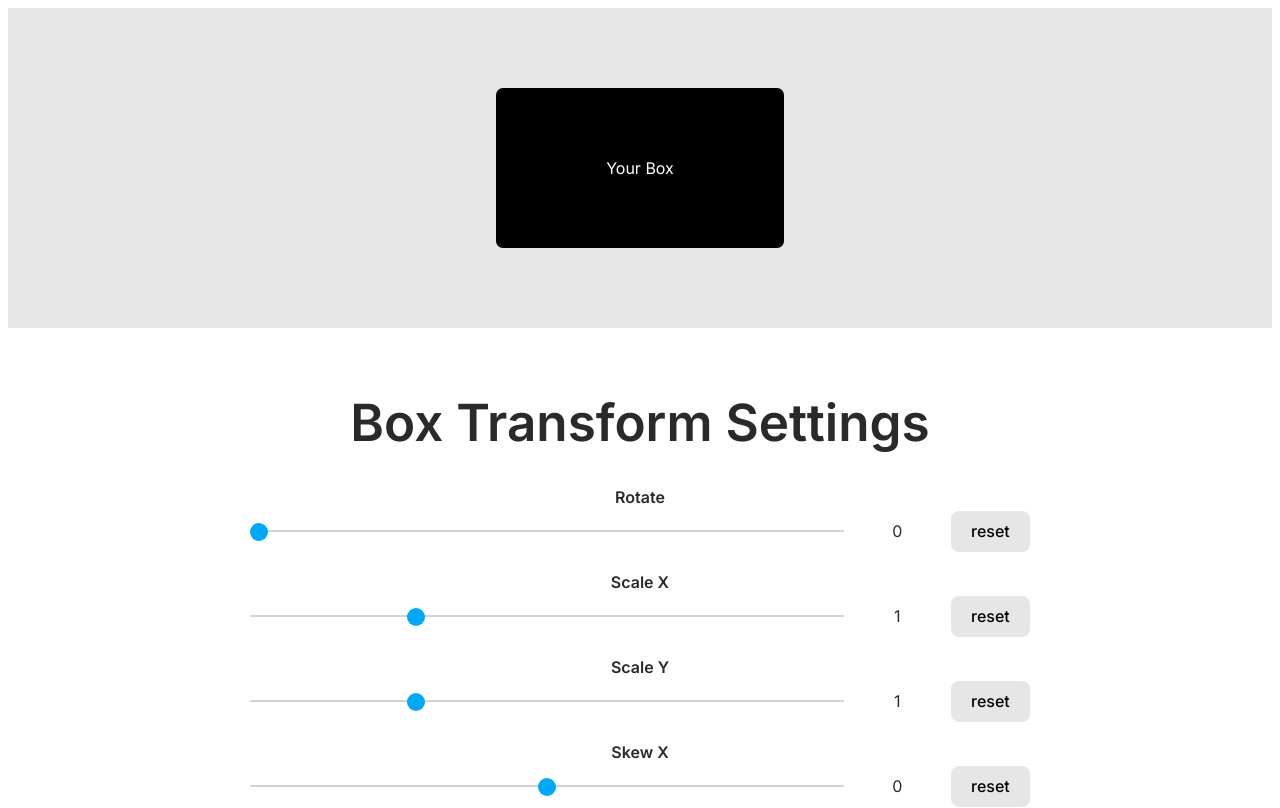
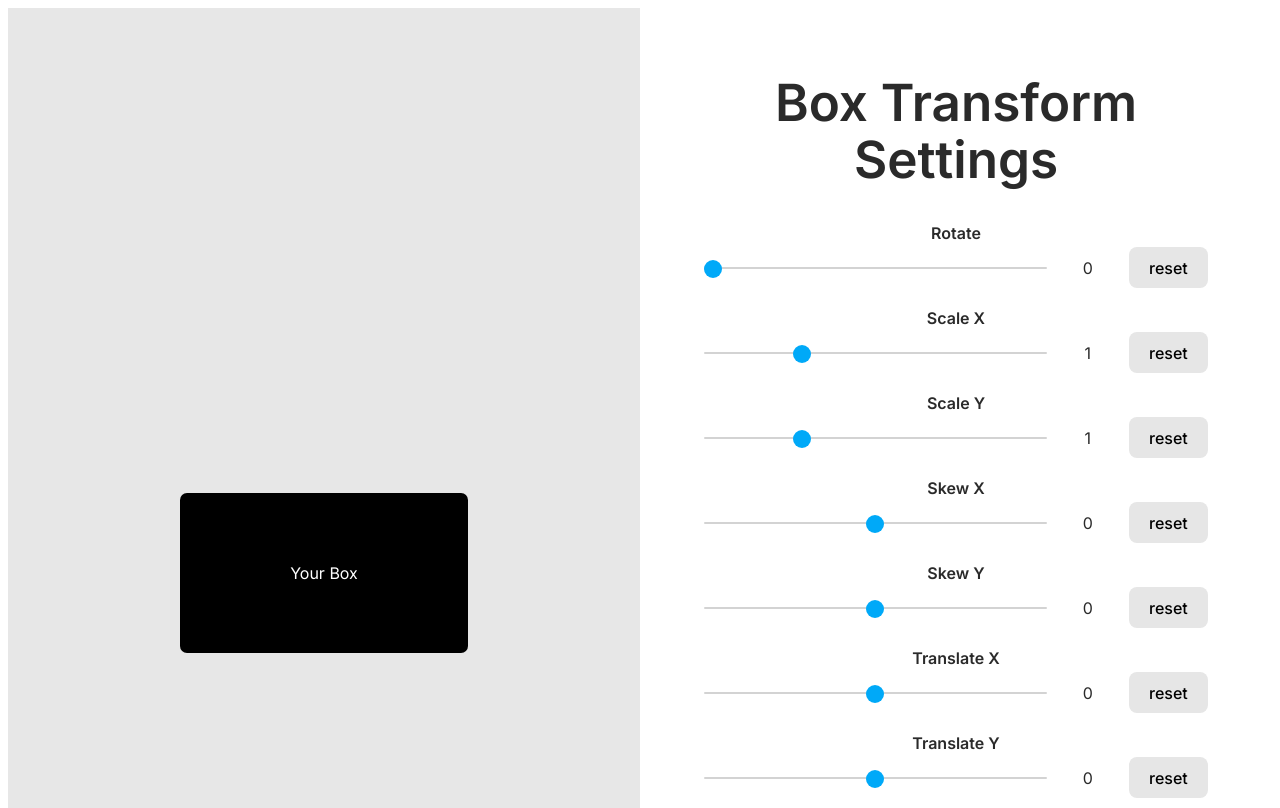
Before and after one commit to ricafolio/box-transform-visualizer, a React (Vite) app: page / in a window 1280 px wide. Shown: the top 808 px of the page. Built offline with nearby package versions, Linux system fonts and the light colour scheme.

Commit message:
feat: use 50/50 layout

```diff
--- a/src/App.tsx
+++ b/src/App.tsx
@@ -131,10 +131,10 @@ export default function App() {
   }
 
   return (
-    <>
+    <main>
       <div className="box-container">
         <div className="box" style={boxStyle}>
-          <span>Your Box</span>
+          <div className="box-text">Your Box</div>
         </div>
       </div>
 
@@ -167,6 +167,6 @@ export default function App() {
           </code>
         </div>
       </div>
-    </>
+    </main>
   )
 }
--- a/src/index.scss
+++ b/src/index.scss
@@ -61,11 +61,19 @@ button {
   }
 }
 
+main {
+  display: flex;
+}
+
 .box-container {
-  width: 100%;
+  min-height: 90vh;
+  width: 50%;
   overflow: hidden;
   background-color: #e7e7e7;
   padding: 5rem 0;
+  display: flex;
+  align-items: center;
+  justify-content: center;
 
   .box {
     width: 18rem;
@@ -75,7 +83,7 @@ button {
     border-radius: 7px;
     margin: 0 auto;
 
-    span {
+    .box-text {
       height: 100%;
       display: flex;
       justify-content: center;
@@ -85,11 +93,12 @@ button {
 }
 
 .settings-container {
-  max-width: 780px;
+  width: 50%;
+  min-width: 320px;
   margin: 0 auto;
-  padding: 2rem;
+  padding: 2rem 4rem;
   text-align: center;
-  min-width: 320px;
+  box-sizing: border-box;
 }
 
 .field-container {
@@ -119,6 +128,21 @@ button {
   .input-box-right {
     width: 9%;
     margin: 0 1.5rem;
+  }
+}
+
+@media (max-width: 1024px) {
+  main {
+    flex-direction: column;
+  }
+
+  .box-container {
+    min-height: 10vh;
+    width: 100%;
+  }
+
+  .settings-container {
+    width: 100%;
   }
 }
 
```
